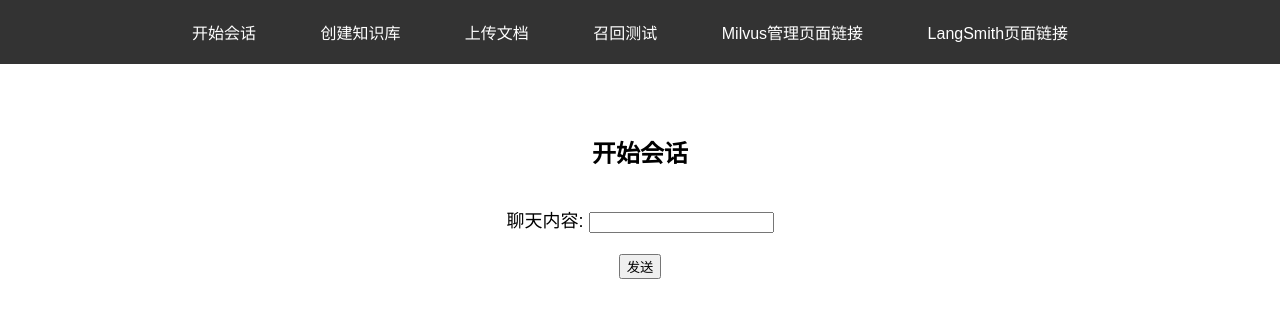
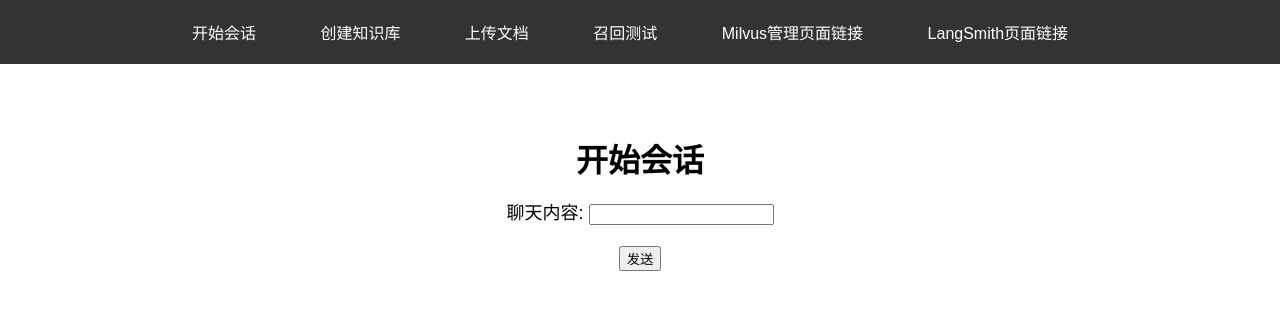
Before and after one commit to liuyanqun0815/langgraph_fly_base, a Django app: page /api/chat in a window 1280 px wide. Shown: the top 324 px of the page. Run offline with Django 5.2, Linux system fonts and the light colour scheme.

Commit message:
智能客服

```diff
--- a/static/styles.css
+++ b/static/styles.css
@@ -44,7 +44,7 @@ body {
 }
 
 h1 {
-    margin-bottom: 20px;
+    margin-bottom: 10px;
 }
 
 p {
--- a/templates/chat.html
+++ b/templates/chat.html
@@ -1,12 +1,10 @@
 {% extends 'base.html' %}
 
 {% block content %}
-    <h2>开始会话</h2>
     <form method="post" enctype="multipart/form-data">
+        <h1>开始会话</h1>
         {% csrf_token %}
         {{ form.as_p }}
-        {#         <input type="hidden" name="sessionId" value="{{ form.sessionId }}">#}
-        {#        <input type="hidden" name="session_id" value="{{ form.sessionId }}">#}
         <button type=" submit">发送</button>
     </form>
 
--- a/templates/create_collection.html
+++ b/templates/create_collection.html
@@ -1,8 +1,8 @@
 {% extends 'base.html' %}
 
 {% block content %}
+    <h1>创建知识库</h1>
     <div class="form-container">
-        <h1>创建知识库</h1>
         <form id="upload_form" method="post" enctype="multipart/form-data">
             {% csrf_token %}
             <label for="name">知识库名称：</label>
--- a/templates/recall_test.html
+++ b/templates/recall_test.html
@@ -1,7 +1,7 @@
 {% extends 'base.html' %}
 
 {% block content %}
-    <h2>知识库数据召回</h2>
+    <h1>知识库数据召回</h1>
     <form method="post" enctype="multipart/form-data">
         {% csrf_token %}
         {{ form.as_p }}
```
